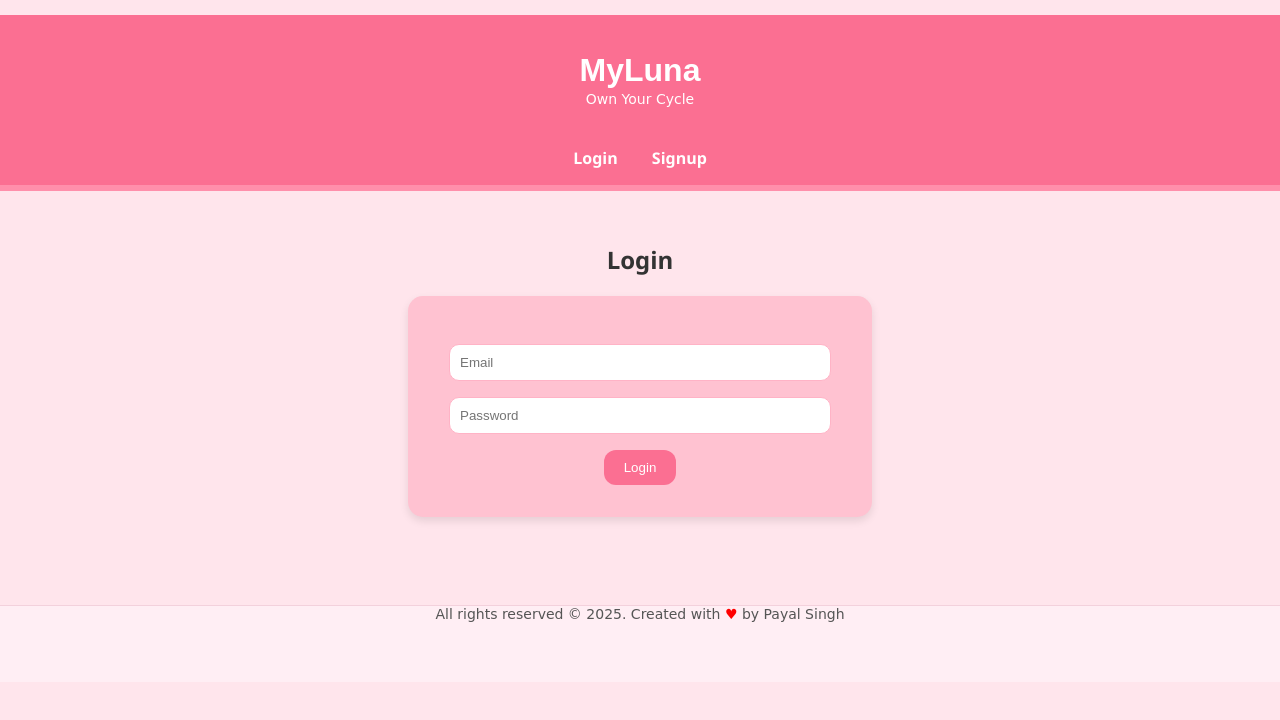
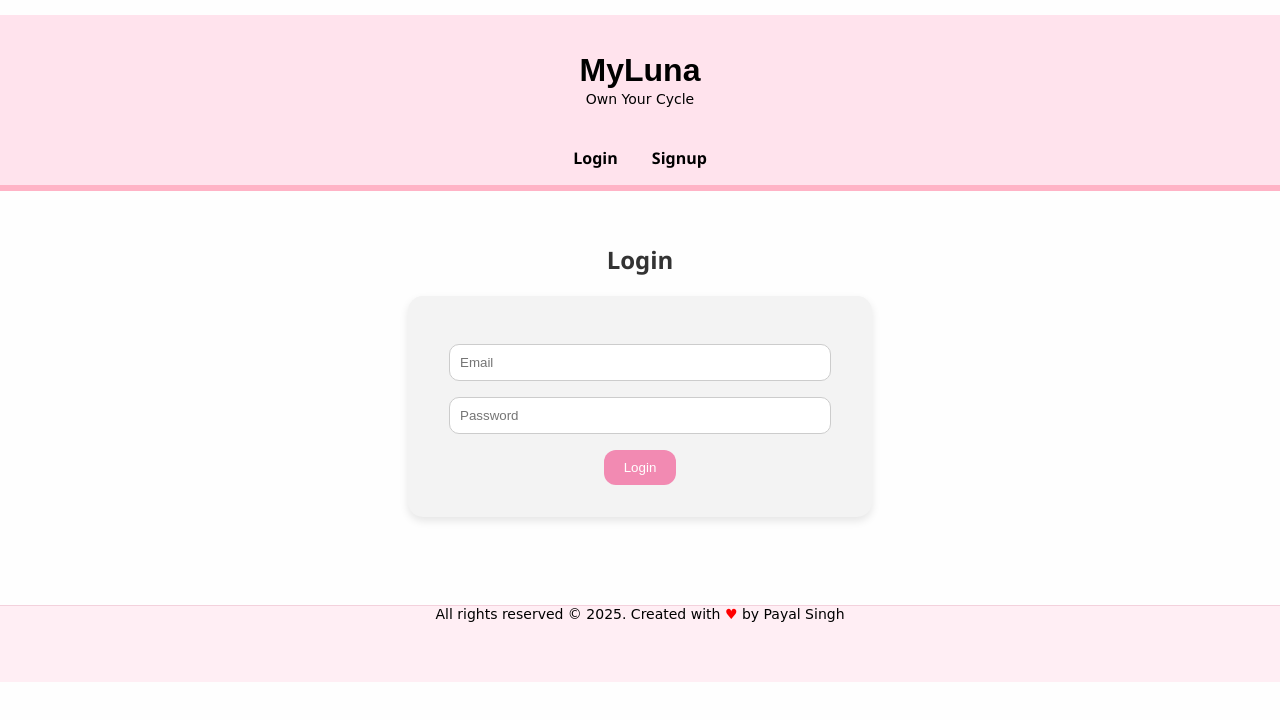
Before and after one commit to Payal1907/my-luna2.0, a plain HTML site: page client/index.html in a window 1280 px wide. Drawn offline with Linux system fonts and the light colour scheme.

Commit message:
Initial Commit

```diff
--- a/client/css/styles.css
+++ b/client/css/styles.css
@@ -10,33 +10,35 @@
     margin-top: -20px;
     font-size: 14px;
     margin-bottom: 40px;
+    color: black;
   }
   h1{
     font-family: 'Poppins', sans-serif;
+    color: black;
+
   }
   body {
     margin: 0;
     font-family: 'Segoe UI', sans-serif;
-    background-color: var(--light-pink);
+    background-color: #fefefe;
     color: #333;
   }
 
-  header {
-  background: url('client/assets/bg.jpg'); /* path to your image */
+  header { /* path to your image */
   background-size: cover;
   background-position: center;
   background-repeat: no-repeat;
-  background-color: var(--bold-pink); /* fallback in case image fails */
-  color: white;
+  background-color: #ffe3ed; /* fallback in case image fails */
+  color: black;
   padding: 1rem;
   text-align: center;
-  border-bottom: 6px solid var(--vivid-pink);
+  border-bottom: 6px solid var(--medium-pink);
   margin-top: 15px;
   }
 
   nav a {
     margin: 0 15px;
-    color: white;
+    color: black;
     text-decoration: none;
     font-weight: bold;
   }
@@ -51,7 +53,7 @@
   }
 
   form {
-  background-color: var(--soft-pink);
+  background-color: #f3f3f3;
   padding: 2rem;
   margin: 1rem auto;
   border-radius: 15px;
@@ -65,12 +67,12 @@
     width: 90%;
     padding: 10px;
     margin: 1rem auto;
-    border: 1px solid var(--medium-pink);
+    border: 1px solid #cccccc;
     border-radius: 10px;
   }
 
   button {
-    background-color: var(--bold-pink);
+    background-color: #f28ab2;
     color: white;
     padding: 10px 20px;
     border: none;
--- a/server/server.js
+++ b/server/server.js
@@ -1,6 +1,4 @@
 require("dotenv").config(); // Make sure this is at the top!
-console.log("🔑 Gemini API Key:", process.env.GEMINI_API_KEY);
-
 const express = require('express');
 const mongoose = require('mongoose');
 const cors = require('cors');
```
Also changed, not shown: client/chatbot.html (+3 -3 lines), client/dashboard.html (+4 -4 lines), client/diary.html (+11 -7 lines), client/tracker.html (+7 -7 lines), 1 other file.
